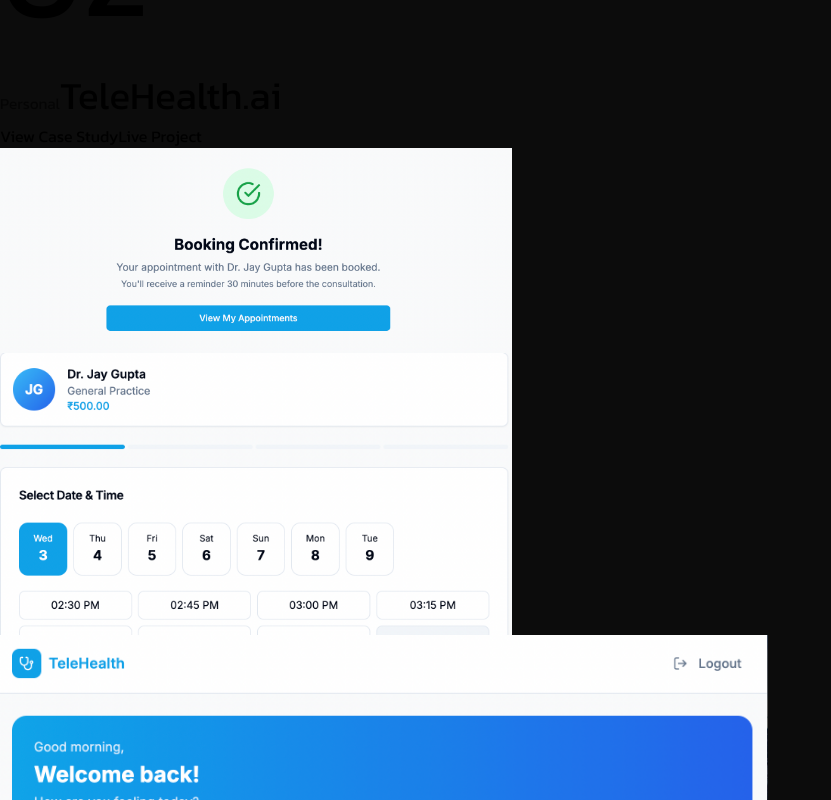
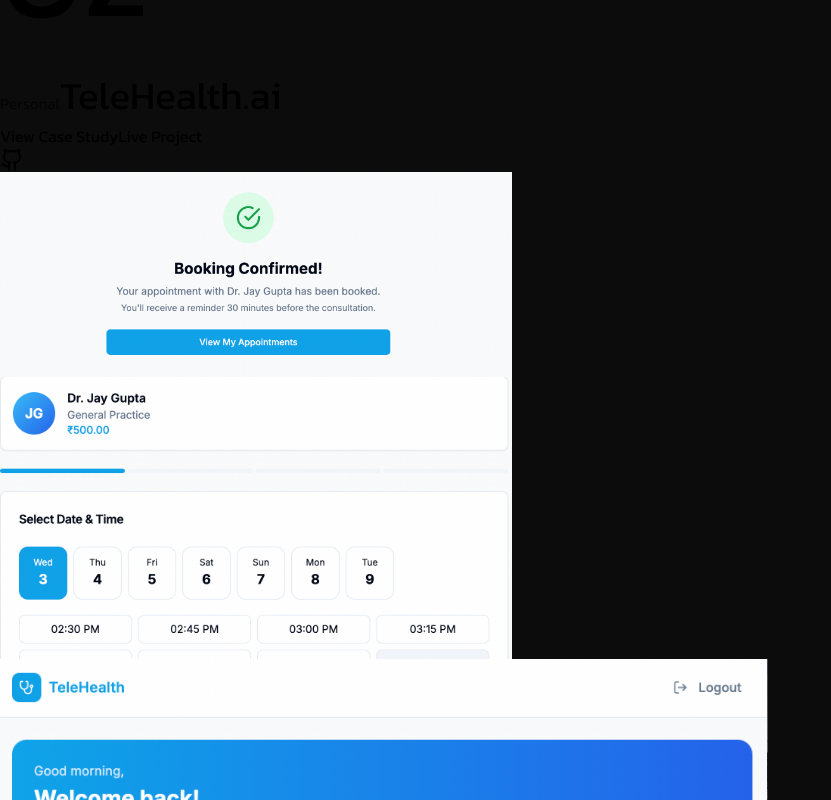
Before and after one commit to shivisharma4880-png/Portfolio, a React (Vite) app: page / in a window 1280 px wide. Shown: the part 6840-7640 px from the top of the page, without its empty margins (0-831 px from the left). Built offline with nearby package versions, Linux system fonts and the light colour scheme.

Commit message:
Add GitHub repository link to Telehealth.ai project card

```diff
--- a/src/data/projects.ts
+++ b/src/data/projects.ts
@@ -6,6 +6,7 @@
   tagline?: string;
   caseStudyPath?: string;
   liveUrl?: string;
+  githubUrl?: string;
   /** Google Drive file ID for a demo video (opens in a modal) */
   videoId?: string;
   col1img1: string;
@@ -34,6 +35,7 @@
     tagline: 'AI-assisted teleconsultation from booking to e-prescription',
     caseStudyPath: '/projects/telehealth',
     liveUrl: 'https://telehealthapp.duckdns.org',
+    githubUrl: 'https://github.com/shivisharma4880-png/AI-Powered-Telehealth-Platform',
     col1img1: '/tele-13.png',
     col1img2: '/tele-12.png',
     col2img: '/tele-00.png',
--- a/src/sections/ProjectsSection.tsx
+++ b/src/sections/ProjectsSection.tsx
@@ -90,6 +90,7 @@
               </span>
             </div>
           </div>
+          <div className="flex flex-col items-end gap-2">
             <div className="flex flex-wrap gap-3">
               {project.caseStudyPath ? (
                 <LiveProjectButton to={project.caseStudyPath} label="View Case Study" />
@@ -103,6 +104,32 @@
               ) : (
                 <LiveProjectButton />
               )}
+            </div>
+            {project.githubUrl ? (
+              <a
+                href={project.githubUrl}
+                target="_blank"
+                rel="noopener noreferrer"
+                className="text-[#D7E2EA]/60 hover:text-[#D7E2EA] transition-all duration-300 mt-1 flex items-center justify-center p-1.5 rounded-full hover:bg-[#D7E2EA]/10 mr-2"
+                title="View on GitHub"
+              >
+                <svg
+                  xmlns="http://www.w3.org/2000/svg"
+                  width="24"
+                  height="24"
+                  viewBox="0 0 24 24"
+                  fill="none"
+                  stroke="currentColor"
+                  strokeWidth="2"
+                  strokeLinecap="round"
+                  strokeLinejoin="round"
+                  className="w-6 h-6 sm:w-7 sm:h-7"
+                >
+                  <path d="M15 22v-4a4.8 4.8 0 0 0-1-3.5c3 0 6-2 6-5.5.08-1.25-.27-2.48-1-3.5.28-1.15.28-2.35 0-3.5 0 0-1 0-3 1.5-2.64-.5-5.36-.5-8 0C6 2 5 2 5 2c-.3 1.15-.3 2.35 0 3.5A5.403 5.403 0 0 0 4 9c0 3.5 3 5.5 6 5.5-.39.49-.68 1.05-.85 1.65-.17.6-.22 1.23-.15 1.85v4" />
+                  <path d="M9 18c-4.51 2-5-2-7-2" />
+                </svg>
+              </a>
+            ) : null}
           </div>
         </div>
 
```
Lines whose indentation alone changed are shown as unchanged.
